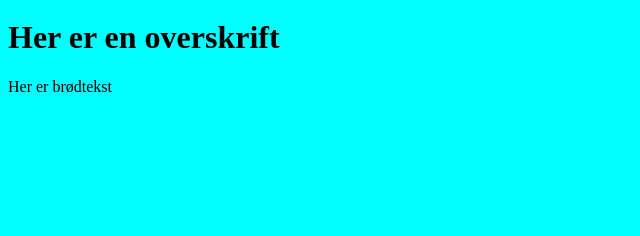
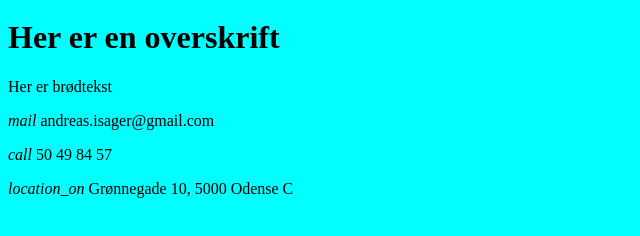
Before and after one commit to andreasisager/foerstejstest, a plain HTML site: page proeve.html in a window 1280 px wide. Shown: the part 108-344 px from the top of the page, without its empty margins (0-640 px from the left). Drawn offline with Linux system fonts and the light colour scheme.

Commit message:
html.1.5

```diff
--- a/proeve.html
+++ b/proeve.html
@@ -20,6 +20,11 @@
             <p>Her er brødtekst</p>
         </main>
         <footer>
+            <div class="footer">
+               <p> <i class="material-icons md-18 footer__icon">mail</i> andreas.isager@gmail.com</p>
+               <p> <i class="material-icons md-18 footer__icon">call</i> 50 49 84 57</p>
+               <p> <i class="material-icons md-18 footer__icon">location_on</i> Grønnegade 10, 5000 Odense C</p>
+            </div>
         </footer>
     </body>
 </html>
```
